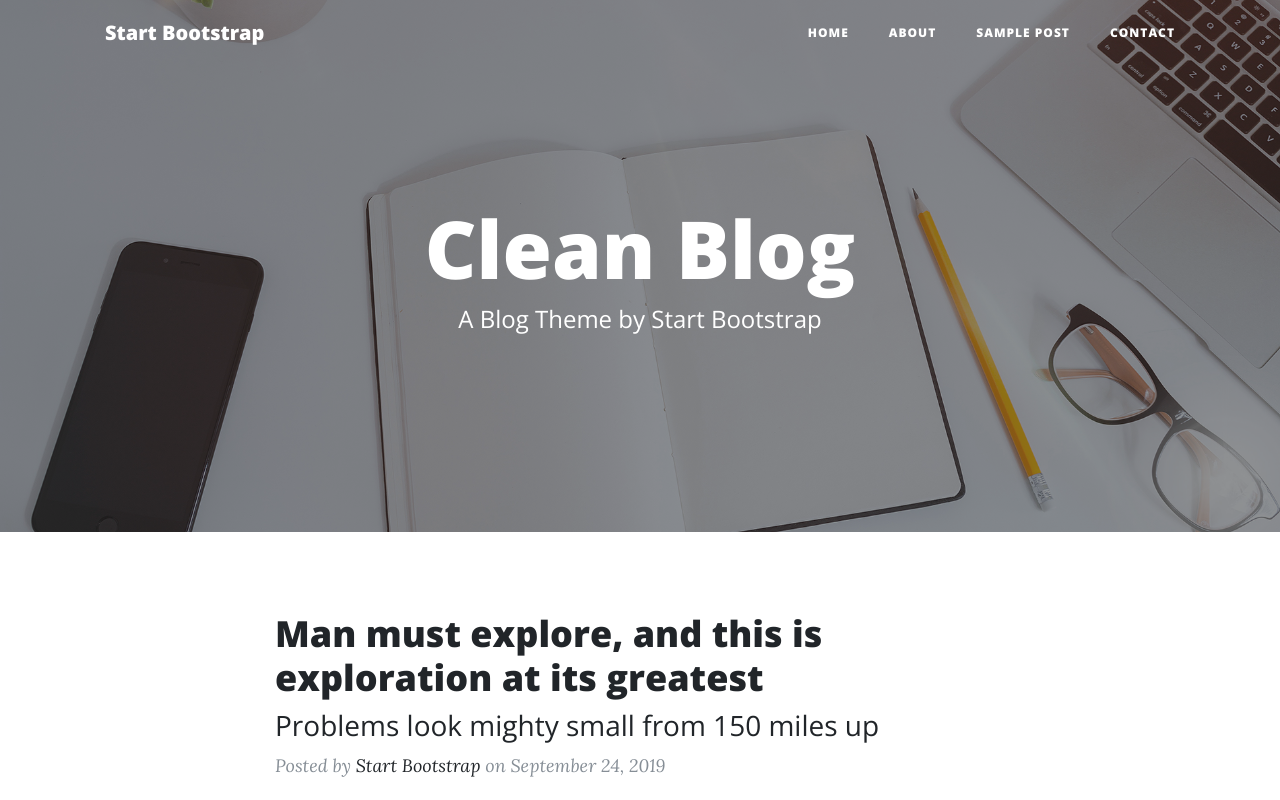
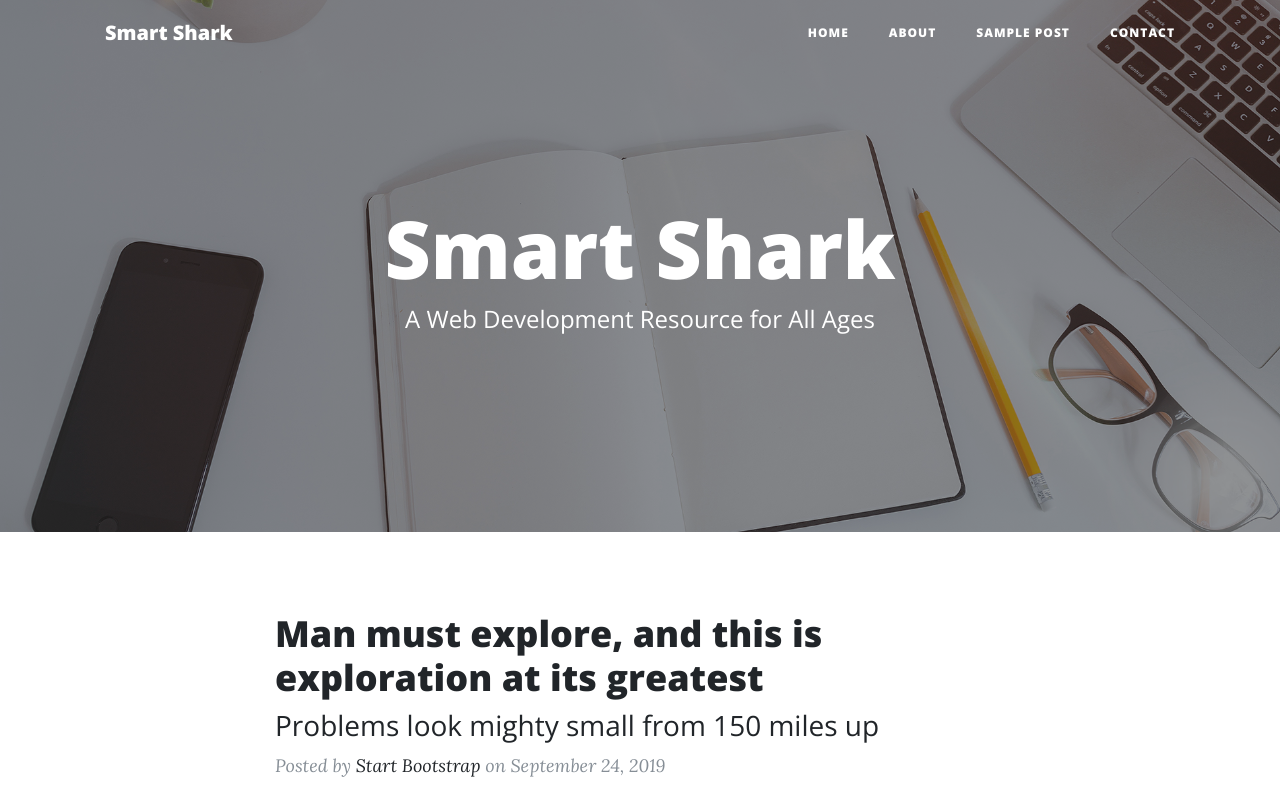
Before and after one commit to Cult-Coders-FSB/smart-shark-project, a website: page index.html in a window 1280 px wide. Shown: the top 800 px of the page. Drawn offline with nearby package versions, Linux system fonts and the light colour scheme.

Commit message:
Adds Smart Shark page title and branding

```diff
--- a/index.html
+++ b/index.html
@@ -8,7 +8,7 @@
   <meta name="description" content="">
   <meta name="author" content="">
 
-  <title>Clean Blog - Start Bootstrap Theme</title>
+  <title>Smart Shark</title>
 
   <!-- Bootstrap core CSS -->
   <link href="vendor/bootstrap/css/bootstrap.min.css" rel="stylesheet">
@@ -28,7 +28,7 @@
   <!-- Navigation -->
   <nav class="navbar navbar-expand-lg navbar-light fixed-top" id="mainNav">
     <div class="container">
-      <a class="navbar-brand" href="index.html">Start Bootstrap</a>
+      <a class="navbar-brand" href="index.html">Smart Shark</a>
       <button class="navbar-toggler navbar-toggler-right" type="button" data-toggle="collapse" data-target="#navbarResponsive" aria-controls="navbarResponsive" aria-expanded="false" aria-label="Toggle navigation">
         Menu
         <i class="fas fa-bars"></i>
@@ -59,8 +59,8 @@
       <div class="row">
         <div class="col-lg-8 col-md-10 mx-auto">
           <div class="site-heading">
-            <h1>Clean Blog</h1>
-            <span class="subheading">A Blog Theme by Start Bootstrap</span>
+            <h1>Smart Shark</h1>
+            <span class="subheading">A Web Development Resource for All Ages</span>
           </div>
         </div>
       </div>
```
